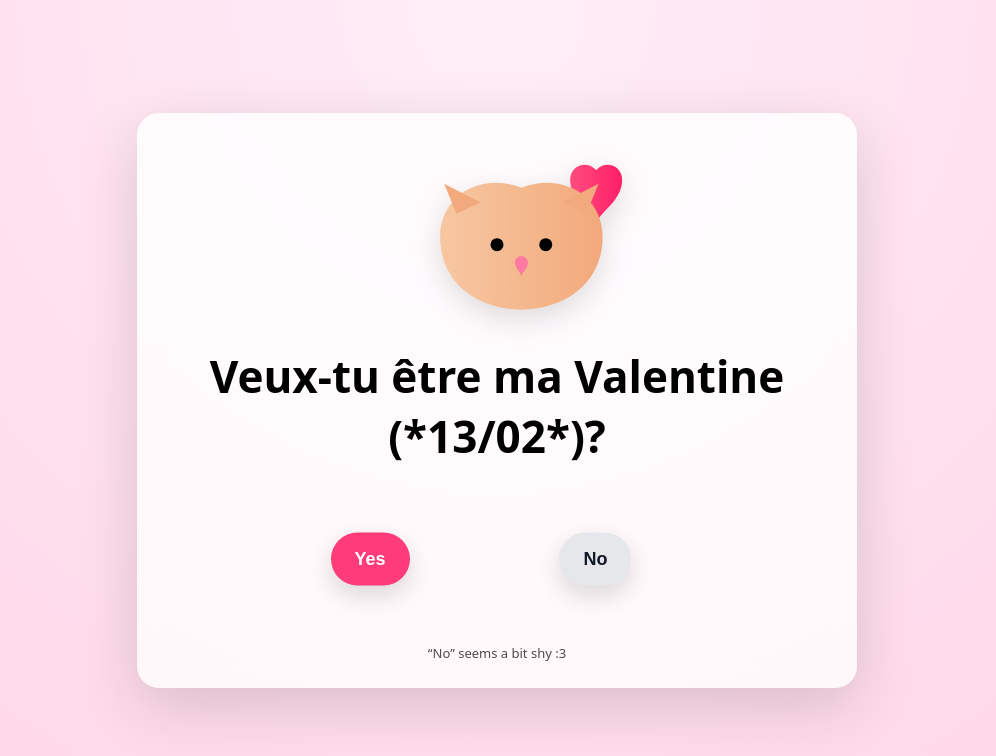
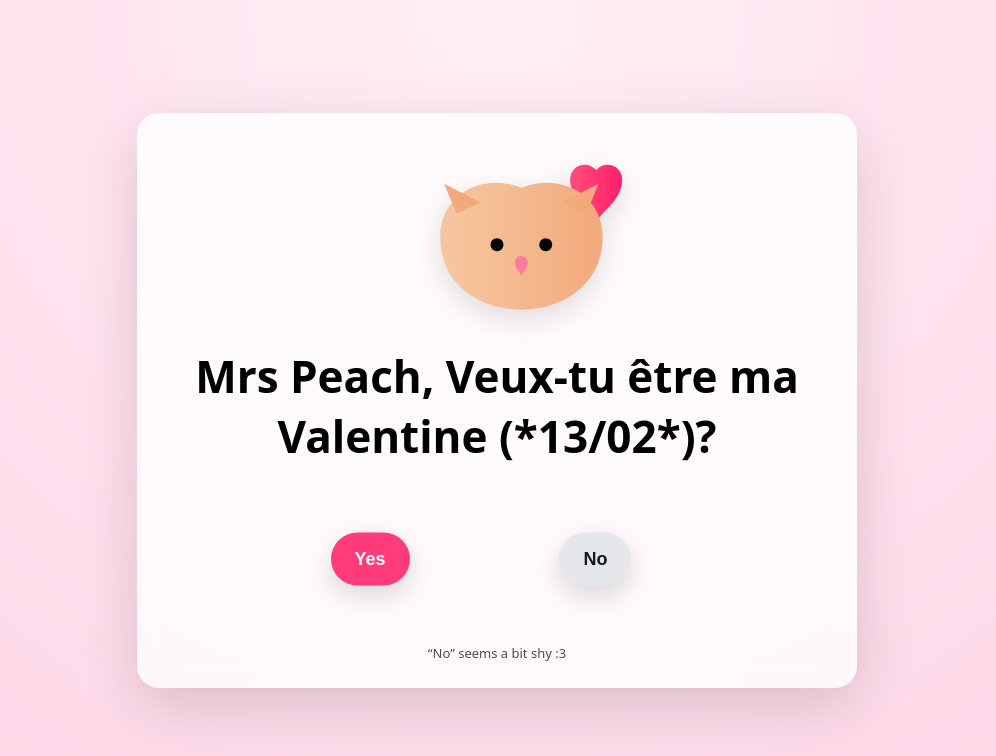
Before and after one commit to AsgerMoellerOlsen/Sexo, a plain HTML site: page index.html in a window 1280 px wide. Shown: the whole page, without its empty margins (143-1139 px from the left). Drawn offline with nearby package versions, Linux system fonts and the light colour scheme.

Commit message:
Add files via upload

```diff
--- a/index.html
+++ b/index.html
@@ -171,7 +171,7 @@
             fill="#ff7aa2"/>
     </svg>
 
-    <h1>Veux-tu être ma Valentine (*13/02*)?</h1>
+    <h1>Mrs Peach, Veux-tu être ma Valentine (*13/02*)?</h1>
 
     <section class="button-zone" id="zone">
       <button id="yesBtn">Yes</button>
```
